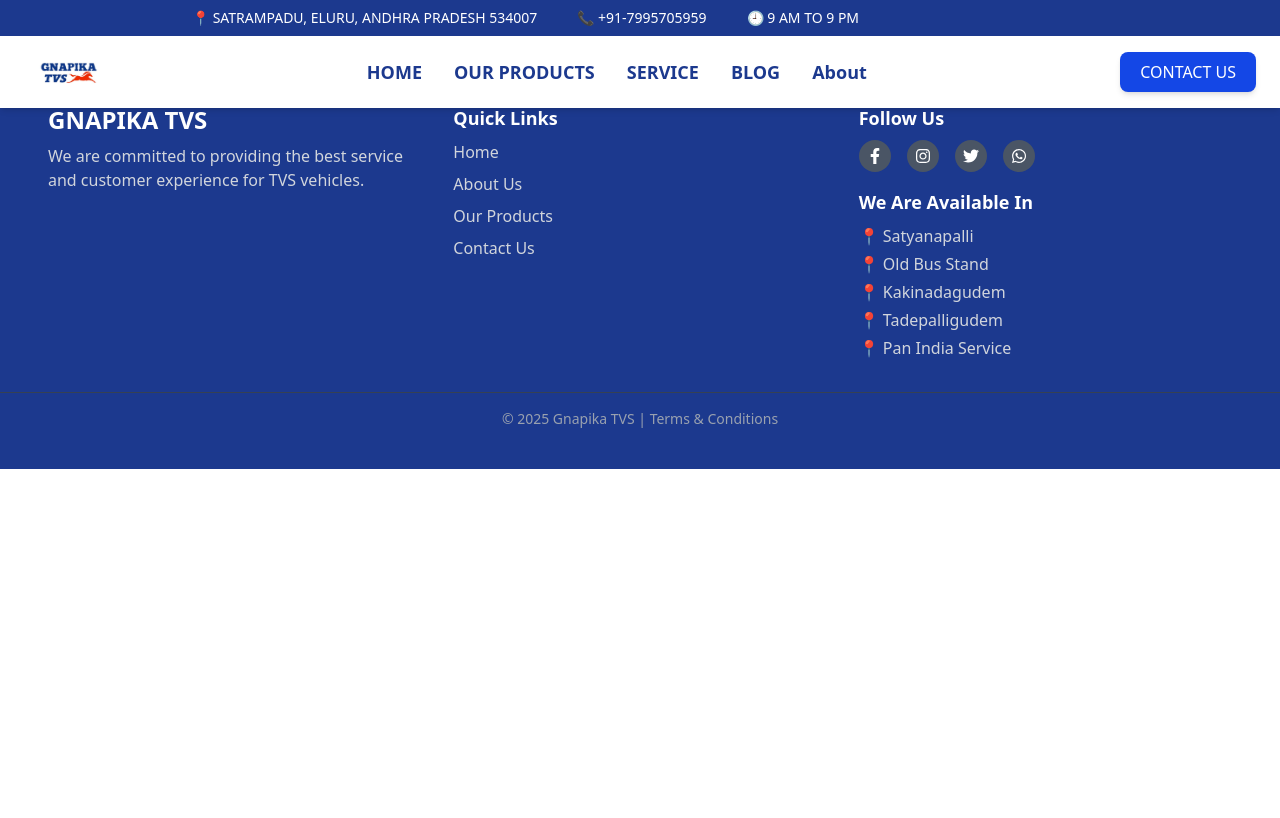
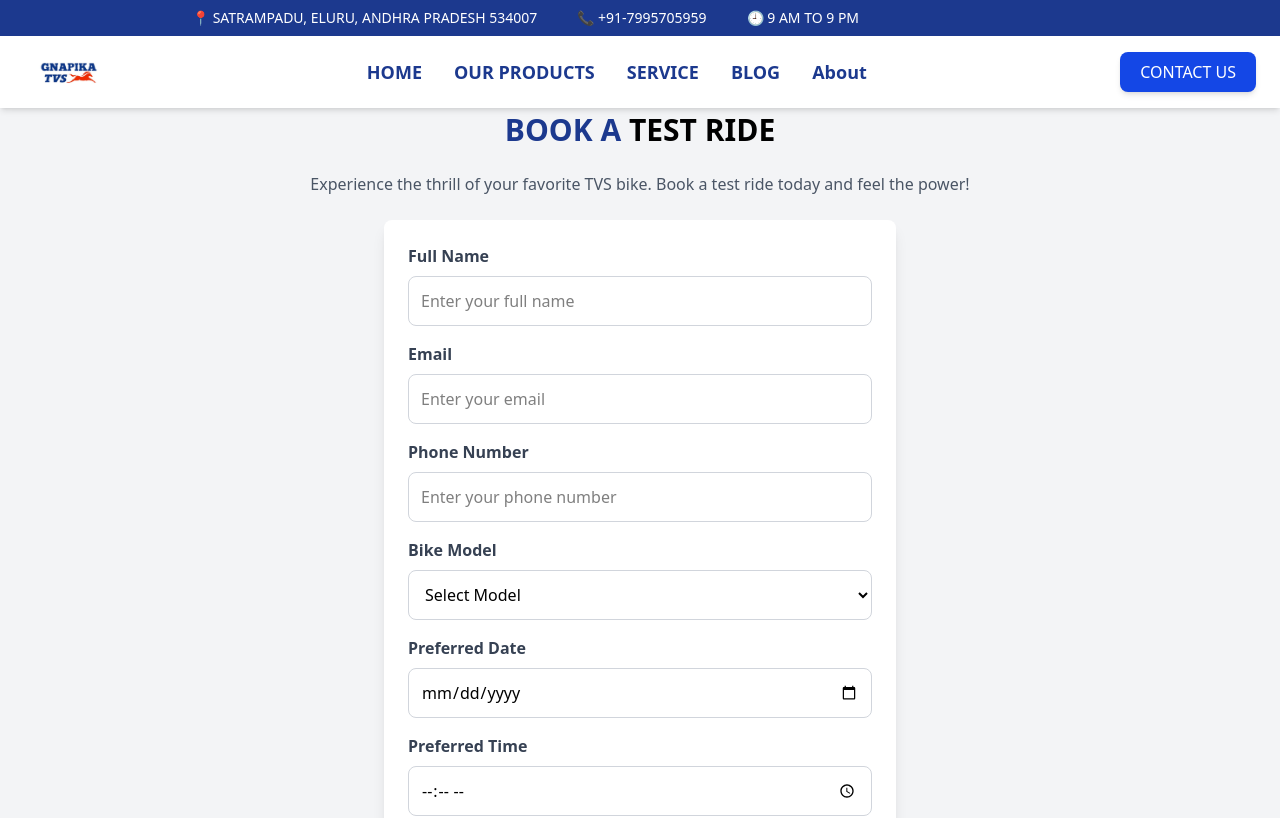
Before and after one commit to mahendra2821/GnapikaTvs, a React (Vite) app: page /testride in a window 1280 px wide. Shown: the top 818 px of the page. Built offline with nearby package versions, Linux system fonts and the light colour scheme.

Commit message:
fix errrors

```diff
--- a/src/App.jsx
+++ b/src/App.jsx
@@ -9,7 +9,7 @@ import Service from './components/ThirdPage/Service';
 import Blog from './components/FourthPage/Blog';
 import Contact from './components/ContactPage/Contact';
 import AboutUs from './components/AboutUs/AboutUs';
-
+import TestRide from './Pages/TestRide';
 
 
 const App = () => {
@@ -26,6 +26,7 @@ const App = () => {
            <Route path="/blog" element={<Blog />} />
            <Route path="/contact" element={<Contact />} />
            <Route path="/aboutus" element={<AboutUs />} />
+           <Route path="/testride" element={<TestRide />} />
 
 
 
--- /dev/null
+++ b/src/Pages/TestRide.jsx
@@ -0,0 +1,127 @@
+import React, { useState } from "react";
+
+const TestRide = () => {
+  const [formData, setFormData] = useState({
+    name: "",
+    email: "",
+    phone: "",
+    model: "",
+    date: "",
+    time: "",
+  });
+
+  const handleChange = (e) => {
+    setFormData({ ...formData, [e.target.name]: e.target.value });
+  };
+
+  const handleSubmit = (e) => {
+    e.preventDefault();
+    alert(`Test ride booked for ${formData.name} on ${formData.date} at ${formData.time}`);
+  };
+
+  return (
+    <section className="py-12 px-6 bg-gray-100">
+      <h2 className="text-3xl font-bold text-center text-blue-900 mb-6">
+        BOOK A <span className="text-black">TEST RIDE</span>
+      </h2>
+
+      <p className="text-center text-gray-600 max-w-3xl mx-auto mb-6">
+        Experience the thrill of your favorite TVS bike. Book a test ride today and feel the power!
+      </p>
+
+      <form
+        onSubmit={handleSubmit}
+        className="bg-white shadow-lg rounded-lg p-6 max-w-lg mx-auto"
+      >
+        <div className="mb-4">
+          <label className="block text-gray-700 font-semibold mb-2">Full Name</label>
+          <input
+            type="text"
+            name="name"
+            value={formData.name}
+            onChange={handleChange}
+            required
+            className="w-full p-3 border border-gray-300 rounded-lg focus:outline-none focus:ring-2 focus:ring-blue-500"
+            placeholder="Enter your full name"
+          />
+        </div>
+
+        <div className="mb-4">
+          <label className="block text-gray-700 font-semibold mb-2">Email</label>
+          <input
+            type="email"
+            name="email"
+            value={formData.email}
+            onChange={handleChange}
+            required
+            className="w-full p-3 border border-gray-300 rounded-lg focus:outline-none focus:ring-2 focus:ring-blue-500"
+            placeholder="Enter your email"
+          />
+        </div>
+
+        <div className="mb-4">
+          <label className="block text-gray-700 font-semibold mb-2">Phone Number</label>
+          <input
+            type="tel"
+            name="phone"
+            value={formData.phone}
+            onChange={handleChange}
+            required
+            className="w-full p-3 border border-gray-300 rounded-lg focus:outline-none focus:ring-2 focus:ring-blue-500"
+            placeholder="Enter your phone number"
+          />
+        </div>
+
+        <div className="mb-4">
+          <label className="block text-gray-700 font-semibold mb-2">Bike Model</label>
+          <select
+            name="model"
+            value={formData.model}
+            onChange={handleChange}
+            required
+            className="w-full p-3 border border-gray-300 rounded-lg focus:outline-none focus:ring-2 focus:ring-blue-500"
+          >
+            <option value="">Select Model</option>
+            <option value="TVS Apache">TVS Apache</option>
+            <option value="TVS Jupiter">TVS Jupiter</option>
+            <option value="TVS Ntorq">TVS Ntorq</option>
+            <option value="TVS iQube">TVS iQube</option>
+          </select>
+        </div>
+
+        <div className="mb-4">
+          <label className="block text-gray-700 font-semibold mb-2">Preferred Date</label>
+          <input
+            type="date"
+            name="date"
+            value={formData.date}
+            onChange={handleChange}
+            required
+            className="w-full p-3 border border-gray-300 rounded-lg focus:outline-none focus:ring-2 focus:ring-blue-500"
+          />
+        </div>
+
+        <div className="mb-6">
+          <label className="block text-gray-700 font-semibold mb-2">Preferred Time</label>
+          <input
+            type="time"
+            name="time"
+            value={formData.time}
+            onChange={handleChange}
+            required
+            className="w-full p-3 border border-gray-300 rounded-lg focus:outline-none focus:ring-2 focus:ring-blue-500"
+          />
+        </div>
+
+        <button
+          type="submit"
+          className="w-full bg-blue-700 text-white py-3 rounded-lg font-semibold hover:bg-blue-900 transition duration-300"
+        >
+          Book Test Ride
+        </button>
+      </form>
+    </section>
+  );
+};
+
+export default TestRide;
--- a/src/components/FourthPage/Blog.jsx
+++ b/src/components/FourthPage/Blog.jsx
@@ -6,42 +6,36 @@ const blogs = [
     title: "Why Regular Bike Servicing is Essential?",
     excerpt: "Keeping your TVS two-wheeler in top condition ensures better performance, safety, and longevity. Learn why routine maintenance is a must!",
     image: "/assets/WhyServiceingEssentials.jpg",
-    link: "#",
   },
   {
     id: 2,
     title: "How Gnapika TVS Ensures Top-Quality Repairs?",
     excerpt: "From skilled technicians to genuine spare parts, discover how we maintain the highest standards in two-wheeler servicing.",
     image: "/assets/GnapikaTVSTopQualityRepairs.jpg",
-    link: "#",
   },
   {
     id: 3,
     title: "7-Day Service Support: Convenience at Its Best",
     excerpt: "Our TVS Service Center operates 7 days a week, ensuring you get the service you need, when you need it!",
     image: "/assets/Tvs7daysService.jpg",
-    link: "#",
   },
   {
     id: 1,
     title: "Why Regular Bike Servicing is Essential?",
     excerpt: "Keeping your TVS two-wheeler in top condition ensures better performance, safety, and longevity. Learn why routine maintenance is a must!",
     image: "/assets/WhyServiceingEssentials.jpg",
-    link: "#",
   },
   {
     id: 2,
     title: "How Gnapika TVS Ensures Top-Quality Repairs?",
     excerpt: "From skilled technicians to genuine spare parts, discover how we maintain the highest standards in two-wheeler servicing.",
     image: "/assets/GnapikaTVSTopQualityRepairs.jpg",
-    link: "#",
   },
   {
     id: 3,
     title: "7-Day Service Support: Convenience at Its Best",
     excerpt: "Our TVS Service Center operates 7 days a week, ensuring you get the service you need, when you need it!",
     image: "/assets/Tvs7daysService.jpg",
-    link: "#",
   },
 ];
 
@@ -60,12 +54,12 @@ const Blog = () => {
             <div className="p-6">
               <h3 className="text-xl font-semibold text-gray-800">{blog.title}</h3>
               <p className="text-gray-600 mt-2">{blog.excerpt}</p>
-              <a
-                href={blog.link}
+              <button
+
                 className="inline-block mt-4 text-blue-600 hover:text-blue-800 font-bold"
               >
                 Read More →
-              </a>
+              </button>
             </div>
           </div>
         ))}
--- a/src/components/LandingPage/BookTestRide.jsx
+++ b/src/components/LandingPage/BookTestRide.jsx
@@ -1,133 +1,7 @@
-// import React, { useState } from "react";
-
-// const BookTestRide = () => {
-//   const [formData, setFormData] = useState({
-//     name: "",
-//     email: "",
-//     phone: "",
-//     model: "",
-//     date: "",
-//     time: "",
-//   });
-
-//   const handleChange = (e) => {
-//     setFormData({ ...formData, [e.target.name]: e.target.value });
-//   };
-
-//   const handleSubmit = (e) => {
-//     e.preventDefault();
-//     alert(`Test ride booked for ${formData.name} on ${formData.date} at ${formData.time}`);
-//   };
-
-//   return (
-//     <section className="py-12 px-6 bg-gray-100">
-//       <h2 className="text-3xl font-bold text-center text-blue-900 mb-6">
-//         BOOK A <span className="text-black">TEST RIDE</span>
-//       </h2>
-
-//       <p className="text-center text-gray-600 max-w-3xl mx-auto mb-6">
-//         Experience the thrill of your favorite TVS bike. Book a test ride today and feel the power!
-//       </p>
-
-//       <form
-//         onSubmit={handleSubmit}
-//         className="bg-white shadow-lg rounded-lg p-6 max-w-lg mx-auto"
-//       >
-//         <div className="mb-4">
-//           <label className="block text-gray-700 font-semibold mb-2">Full Name</label>
-//           <input
-//             type="text"
-//             name="name"
-//             value={formData.name}
-//             onChange={handleChange}
-//             required
-//             className="w-full p-3 border border-gray-300 rounded-lg focus:outline-none focus:ring-2 focus:ring-blue-500"
-//             placeholder="Enter your full name"
-//           />
-//         </div>
-
-//         <div className="mb-4">
-//           <label className="block text-gray-700 font-semibold mb-2">Email</label>
-//           <input
-//             type="email"
-//             name="email"
-//             value={formData.email}
-//             onChange={handleChange}
-//             required
-//             className="w-full p-3 border border-gray-300 rounded-lg focus:outline-none focus:ring-2 focus:ring-blue-500"
-//             placeholder="Enter your email"
-//           />
-//         </div>
-
-//         <div className="mb-4">
-//           <label className="block text-gray-700 font-semibold mb-2">Phone Number</label>
-//           <input
-//             type="tel"
-//             name="phone"
-//             value={formData.phone}
-//             onChange={handleChange}
-//             required
-//             className="w-full p-3 border border-gray-300 rounded-lg focus:outline-none focus:ring-2 focus:ring-blue-500"
-//             placeholder="Enter your phone number"
-//           />
-//         </div>
-
-//         <div className="mb-4">
-//           <label className="block text-gray-700 font-semibold mb-2">Bike Model</label>
-//           <select
-//             name="model"
-//             value={formData.model}
-//             onChange={handleChange}
-//             required
-//             className="w-full p-3 border border-gray-300 rounded-lg focus:outline-none focus:ring-2 focus:ring-blue-500"
-//           >
-//             <option value="">Select Model</option>
-//             <option value="TVS Apache">TVS Apache</option>
-//             <option value="TVS Jupiter">TVS Jupiter</option>
-//             <option value="TVS Ntorq">TVS Ntorq</option>
-//             <option value="TVS iQube">TVS iQube</option>
-//           </select>
-//         </div>
-
-//         <div className="mb-4">
-//           <label className="block text-gray-700 font-semibold mb-2">Preferred Date</label>
-//           <input
-//             type="date"
-//             name="date"
-//             value={formData.date}
-//             onChange={handleChange}
-//             required
-//             className="w-full p-3 border border-gray-300 rounded-lg focus:outline-none focus:ring-2 focus:ring-blue-500"
-//           />
-//         </div>
-
-//         <div className="mb-6">
-//           <label className="block text-gray-700 font-semibold mb-2">Preferred Time</label>
-//           <input
-//             type="time"
-//             name="time"
-//             value={formData.time}
-//             onChange={handleChange}
-//             required
-//             className="w-full p-3 border border-gray-300 rounded-lg focus:outline-none focus:ring-2 focus:ring-blue-500"
-//           />
-//         </div>
-
-//         <button
-//           type="submit"
-//           className="w-full bg-blue-700 text-white py-3 rounded-lg font-semibold hover:bg-blue-900 transition duration-300"
-//         >
-//           Book Test Ride
-//         </button>
-//       </form>
-//     </section>
-//   );
-// };
-
-// export default BookTestRide;
 
 
 import React from "react";
+import { Link } from "react-router-dom";
 
 const BookTestRide = () => {
   return (
@@ -147,12 +21,12 @@ const BookTestRide = () => {
           convenience or at your nearest dealership.
         </p>
 
-        <a
+     <Link to="/testride"> <button
 
           className="bg-blue-700 text-white px-6 py-3 text-lg font-bold rounded-lg hover:bg-blue-900 transition duration-300"
         >
           Click Here
-        </a>
+        </button> </Link>
       </div>
     </section>
   );
```
Also changed, not shown: src/components/LandingPage/Welcome.jsx (+0 -18 lines).
